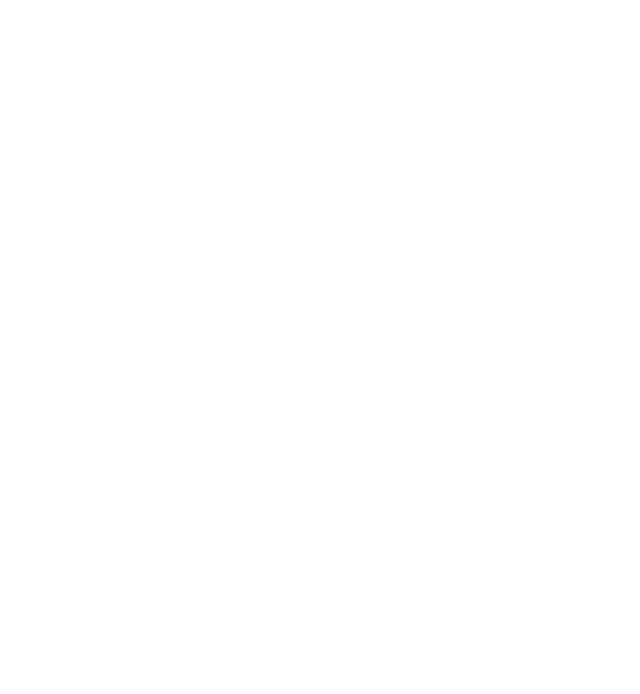
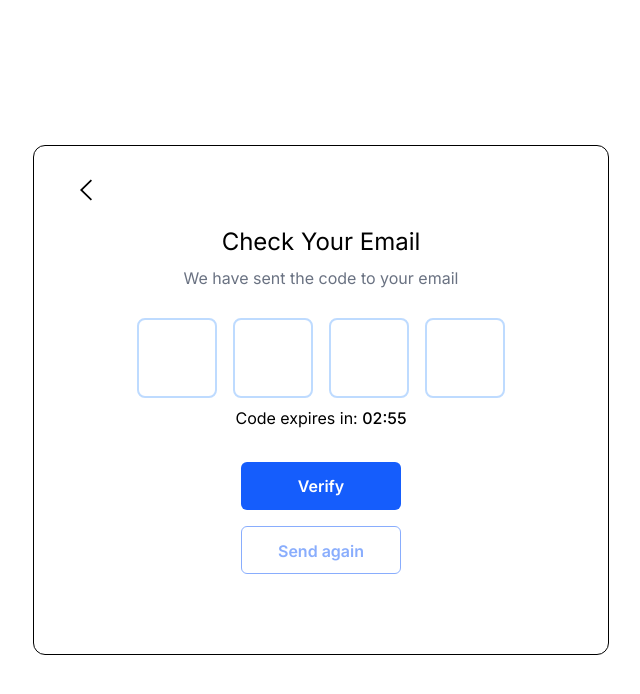
Before and after one commit to ben781105/blaze-nest, a React (Vite) app: page /verify-password/1 in a window 1280 px wide. Before the commit this address had no page. Shown: the top 694 px of the page, without its empty margins (319-959 px from the left). Built offline with nearby package versions, Linux system fonts and the light colour scheme.

Commit message:
added verify password page and reset password page

```diff
--- a/src/App.jsx
+++ b/src/App.jsx
@@ -8,6 +8,8 @@
 import CategoryPage from "./pages/CategoryPage";
 import StudentLayout from "./components/Layout/StudentLayout";
 import PasswordRecovery from "./pages/PasswordRecovery";
+import VerifyPassword from "./pages/VerifyPassword";
+import ResetPassword from "./pages/ResetPassword";
 
 
 function App() {
@@ -40,6 +42,8 @@
           }
         />
         <Route path="/password-recovery/:role"  element={<PasswordRecovery/>} />
+        <Route path="/verify-password/:role" element={<VerifyPassword/>} />
+        <Route path="/reset-password/:role" element={<ResetPassword/>} />
       </Routes>
     </BrowserRouter>
   );
--- a/src/components/PasswordRecoveryForm.jsx
+++ b/src/components/PasswordRecoveryForm.jsx
@@ -1,50 +1,68 @@
 import { useForm } from "react-hook-form";
-import emailIcon from '/svgs/email-icon.svg'
-import leftArrow from '/svgs/left-arrow-icon.svg'
-import { Link, useParams } from "react-router-dom";
-function PasswordRecoveryForm(){
-    const{register,handleSubmit,formState:{errors}}=useForm();
-    const {role}=useParams();
-
-    function onSubmit(data){
+import emailIcon from "/svgs/email-icon.svg";
+import leftArrow from "/svgs/left-arrow-icon.svg";
+import { Link, useParams, useNavigate } from "react-router-dom";
+function PasswordRecoveryForm() {
+  const {
+    register,
+    handleSubmit,
+    reset,
+    formState: { errors },
+  } = useForm();
+  const { role } = useParams();
+  const navigate = useNavigate();
+  function onSubmit(data) {
     console.log(data);
+    reset();
+    navigate(`/verify-password/${role}`);
   }
 
-    return(
+  return (
     <div className="w-full max-w-xl flex flex-col border rounded-xl py-25 px-5 relative ">
       <Link to={`/auth/login/${role}`}>
-            <img src={leftArrow} alt="left-arrow-icon"className="absolute w-6 h-6  top-8 cursor-pointer" />
+        <img
+          src={leftArrow}
+          alt="left-arrow-icon"
+          className="absolute w-6 h-6  top-8 cursor-pointer"
+        />
       </Link>
 
       <h1 className="text-center text-black text-2xl ">Password Recovery</h1>
-            <p className="text-center mt-2 text-gray-500">Enter your email to recover your password</p>
+      <p className="text-center mt-2 text-gray-500">
+        Enter your email to recover your password
+      </p>
 
       <form
         className="w-full flex flex-col gap-4"
-            onSubmit={handleSubmit(onSubmit)}>
+        onSubmit={handleSubmit(onSubmit)}
+      >
         <div className="flex flex-col mt-7 relative">
-                <img src={emailIcon} alt="email icon" className="absolute left-3 top-1/2 transform -translate-y-1/2 w-5 h-5 text-gray-400" />
+          <img
+            src={emailIcon}
+            alt="email icon"
+            className="absolute left-3 top-1/2 transform -translate-y-1/2 w-5 h-5 text-gray-400"
+          />
           <input
-                    className="w-full border border-gray-400 px-12 py-3 rounded-md focus:outline-none focus:ring-1 focus:ring-blue-100"
-                    type='email'
-                    {...register('email',{required:'email address is required',
-                        pattern:{
-                            message:'Please enter a valid email address'
-                        }
+            className="w-full border border-gray-400 px-12 py-3 rounded-md focus:outline-blue-500"
+            type="email"
+            {...register("email", {
+              required: "email address is required",
+              pattern: {
+                message: "Please enter a valid email address",
+              },
             })}
           />
-
         </div>
         {errors.email && <p>{errors.email.message}</p>}
 
         <button
           className="w-50 self-center mt-4 bg-blue-600 hover:bg-blue-700 cursor-pointer text-white font-semibold py-3 rounded-md transition duration-200"
-                type="submit">
+          type="submit"
+        >
           Recover password
         </button>
       </form>
-
     </div>
-    )
+  );
 }
 export default PasswordRecoveryForm;
--- /dev/null
+++ b/src/components/ResetPasswordForm.jsx
@@ -0,0 +1,77 @@
+import { Link, useParams } from "react-router-dom";
+import leftArrow from "/svgs/left-arrow-icon.svg";
+import PadlockIcon from "/svgs/padlock-icon.svg";
+import { useState } from "react";
+import goodPassword from "/svgs/good-password-icon.svg";
+import badPassword from "/svgs/bad-password-icon.svg";
+function ResetPasswordForm(){
+
+    const {role} = useParams();
+    const [password, setPassword] = useState('');
+
+    const isSixChars = password.length >= 6;
+    const hasNumber = /\d/.test(password);
+    return(
+      <div
+      className="w-full max-w-xl flex flex-col border rounded-xl py-20 px-5 relative overflow-x-hidden "
+      >
+          <Link to={`/verify-password/${role}`}>
+        <img
+          src={leftArrow}
+          alt="left-arrow-icon"
+          className="absolute w-6 h-6 left-3 sm:left-6 top-8 cursor-pointer"
+        />
+          </Link>
+        <h1 className="text-center text-black text-2xl">Reset Your Password</h1>
+        <p className="text-center mt-2 text-gray-500">Please enter your new password</p>
+
+        <form
+        className="w-full mt-7 flex flex-col"
+        >
+          <div className="flex flex-col mt-5 relative">
+           <img
+           className="absolute w-6 h-6  top-3 left-2 cursor-pointer"
+           src={PadlockIcon}
+           alt="padlock icon" />
+           <input
+            className="w-full border border-gray-400 px-12 py-3 rounded-md focus:outline-blue-500"
+            type="password"
+            value={password}
+            onChange={(e) => setPassword(e.target.value)}
+            />
+          </div>
+
+             <p className="mt-2">Your password must contain</p>
+          <div className="mt-4">
+            <p className="flex items-center space-x-2">
+                <span className={isSixChars ? 'text-blue-600' : 'text-gray-400'}>
+                {isSixChars ? <img src={goodPassword} alt="good-password-icon" width={20}/>: <img src={badPassword} alt="bad-password-icon" width={20}/>}
+                </span>
+                <span className={isSixChars ? 'text-blue-600 font-medium' : 'text-gray-400'}>
+                at least 6 characters
+                </span>
+            </p>
+
+            <p className="flex items-center space-x-2">
+                <span className={hasNumber ? 'text-blue-600' : 'text-gray-400'}>
+                {hasNumber ? <img src={goodPassword} alt="good-password-icon" width={20}/>: <img src={badPassword} alt="bad-password-icon" width={20}/>}
+                </span>
+                <span className={hasNumber ? 'text-blue-600 font-medium' : 'text-gray-400'}>
+                atleast 1 number
+                </span>
+            </p>
+            </div>
+
+            <button
+                type="submit"
+                className="w-40 h-12 self-center mt-8 bg-blue-600 hover:bg-blue-700 cursor-pointer text-white font-semibold py-3 rounded-md transition duration-200"
+                >
+                 Done
+              </button>
+
+        </form>
+
+      </div>
+    )
+}
+export default ResetPasswordForm
--- /dev/null
+++ b/src/components/VerifyPasswordForm.jsx
@@ -0,0 +1,121 @@
+import { Link, useParams,useNavigate } from "react-router-dom";
+import leftArrow from "/svgs/left-arrow-icon.svg";
+import { useRef, useState, useEffect } from "react";
+function VerifyPasswordForm(){
+    const {role} = useParams();
+    const inputsRef = useRef([]);
+    const [timeLeft, setTimeLeft] = useState(180);
+    const timerRef = useRef(null);
+    const navigate = useNavigate();
+    useEffect(() => {
+        startTimer();
+        return () => clearInterval(timerRef.current);
+      }, []);
+
+      const startTimer = () => {
+        clearInterval(timerRef.current);
+        setTimeLeft(180);
+        timerRef.current = setInterval(() => {
+          setTimeLeft((prev) => {
+            if (prev <= 1) {
+              clearInterval(timerRef.current);
+              return 0;
+            }
+            return prev - 1;
+          });
+        }, 1000);
+      };
+
+
+  const handleSendAgain = () => {
+    startTimer();
+  }
+
+  const formatTime = (secs) => {
+    const minutes = String(Math.floor(secs / 60)).padStart(2, "0");
+    const seconds = String(secs % 60).padStart(2, "0");
+    return `${minutes}:${seconds}`;
+  };
+
+    const handleInput = (e,index)=>{
+        const value = e.target.value;
+        if(value&& index < inputsRef.current.length-1){
+            inputsRef.current[index+1].focus();
+        }
+    }
+
+    const handleKeyDown = (e,index)=>{
+        if(e.key ==='Backspace' && !e.target.value && index > 0){
+            inputsRef.current[index-1].focus();
+        }
+    }
+
+    const handleSubmit = (e)=>{
+        e.preventDefault();
+        const code = inputsRef.current.map(input => input.value).join('');
+        console.log(code);
+        inputsRef.current.forEach(input => {
+            if (input) input.value = '';
+          });
+          inputsRef.current[0]?.focus()
+        setTimeLeft(0);
+        navigate(`/reset-password/${role}`);
+    }
+
+    return(
+        <div className="w-full max-w-xl flex flex-col border rounded-xl py-20 px-5 relative overflow-x-hidden ">
+          <Link to={`/password-recovery/${role}`}>
+        <img
+          src={leftArrow}
+          alt="left-arrow-icon"
+          className="absolute w-6 h-6 left-3 sm:left-10 top-8 cursor-pointer"
+        />
+          </Link>
+          <h1 className="text-center text-2xl ">Check Your Email</h1>
+          <p className="text-center mt-2 text-gray-500">We have sent the code to your email</p>
+
+          <form
+          onSubmit={handleSubmit}
+          className="w-full mt-7 flex flex-col items-center">
+           <div className="flex flex-wrap justify-center gap-3 sm:gap-4">
+
+            {[0,1,2,3].map((_,index)=>
+             <input
+             ref={(el) => (inputsRef.current[index] = el)}
+             key={index}
+             type="text"
+             required
+             inputMode="numeric"
+             maxLength="1"
+             className="w-16 h-16 sm:w-20 sm:h-20 text-xl sm:text-2xl font-bold text-center border-2 border-blue-200 rounded-lg focus:outline-blue-600"
+             onInput={(e) => handleInput(e, index)}
+             onKeyDown={(e) => handleKeyDown(e, index)}
+             />
+            )}
+
+           </div>
+              <p
+              className="text-center mt-2 text-sm sm:text-base ">
+                Code expires in: <span className="font-medium">{formatTime(timeLeft)}</span>
+              </p>
+
+              <button
+                type="submit"
+                className="w-40 h-12 self-center mt-8 bg-blue-600 hover:bg-blue-700 cursor-pointer text-white font-semibold py-3 rounded-md transition duration-200"
+                >
+                 Verify
+              </button>
+          </form>
+
+          <button
+          onClick={handleSendAgain}
+          disabled={timeLeft > 0}
+
+          className="w-40 h-12 self-center mt-4 bg-white cursor-pointer text-blue-600 font-semibold py-3 rounded-md transition duration-200 border border-blue-600
+          disabled:opacity-50 disabled:cursor-not-allowed">
+            Send again
+          </button>
+        </div>
+    )
+}
+export default VerifyPasswordForm
--- /dev/null
+++ b/src/pages/ResetPassword.jsx
@@ -0,0 +1,14 @@
+
+import ResetPasswordForm from "../components/ResetPasswordForm";
+function ResetPassword() {
+
+  return (
+    <section
+      className='min-h-screen flex justify-center items-center px-2.5'
+    >
+      <ResetPasswordForm/>
+    </section>
+  );
+}
+
+export default ResetPassword;
--- /dev/null
+++ b/src/pages/VerifyPassword.jsx
@@ -0,0 +1,14 @@
+
+import VerifyPasswordForm from "../components/VerifyPasswordForm";
+function VerifyPassword() {
+
+  return (
+    <section
+      className='min-h-screen flex justify-center items-center px-2.5'
+    >
+     <VerifyPasswordForm/>
+    </section>
+  );
+}
+
+export default VerifyPassword;
```
Also changed, not shown: public/svgs/bad-password-icon.svg (added), public/svgs/good-password-icon.svg (added). Lines whose indentation alone changed are shown as unchanged.
